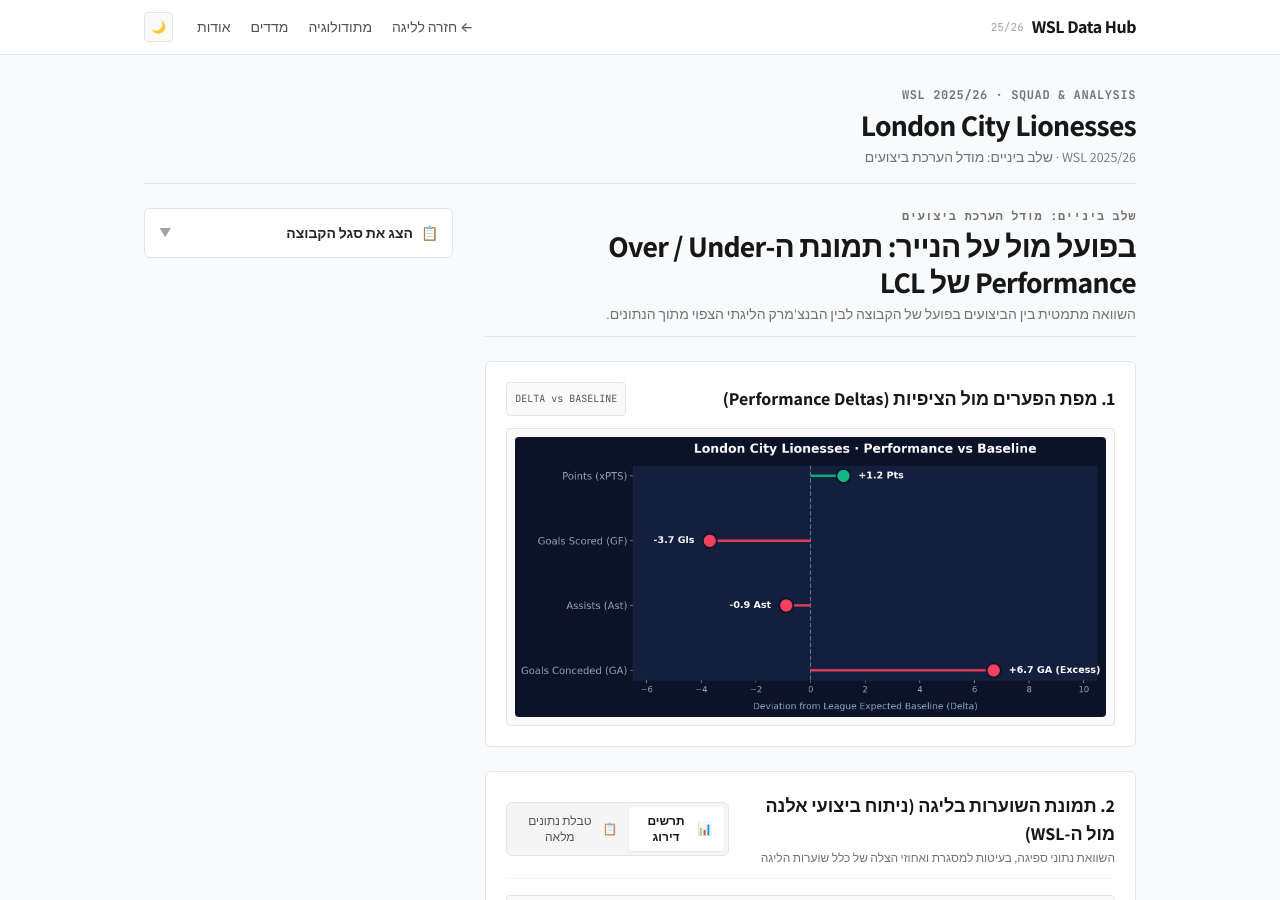
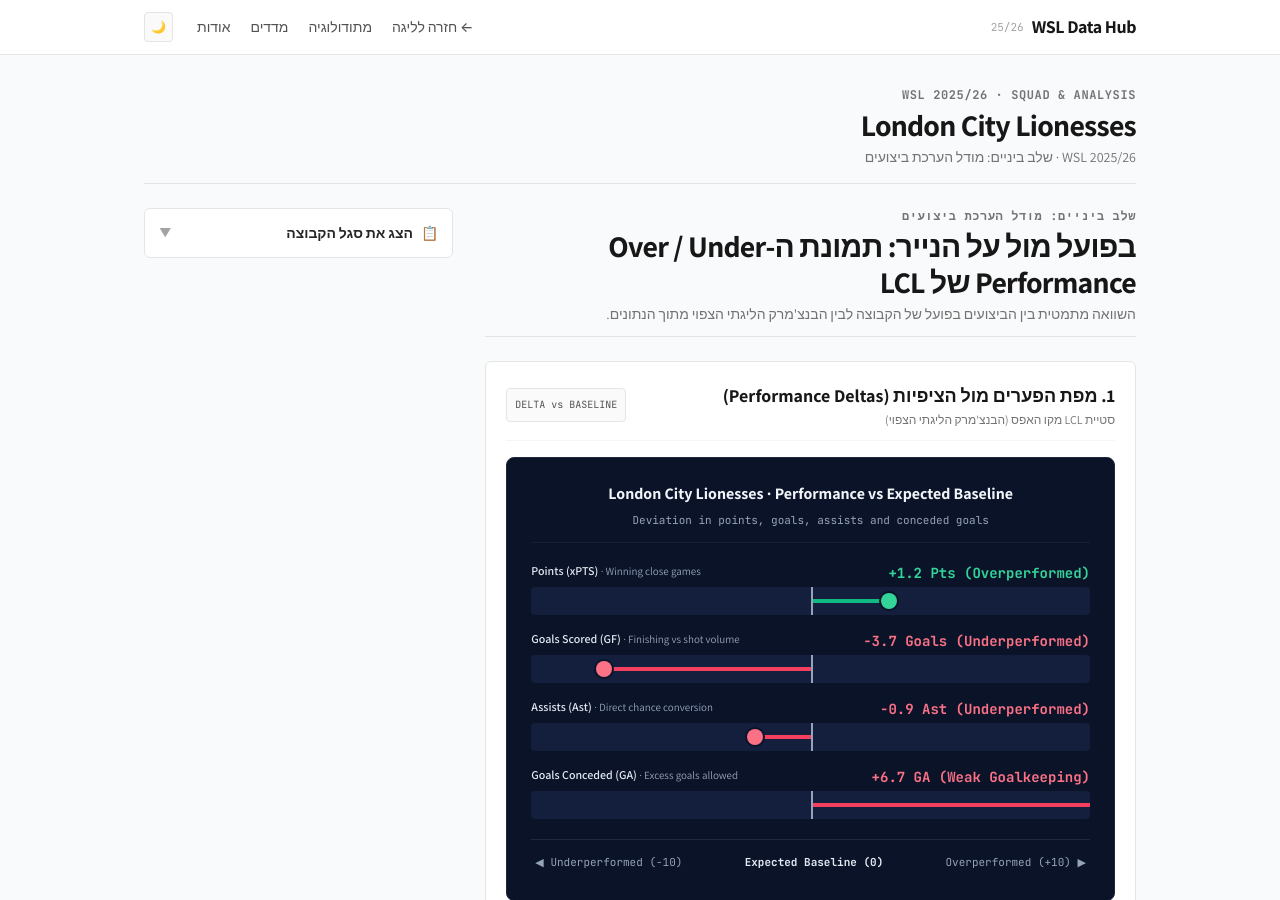
Before and after one commit to davidkorenblit/wsl-data-hub, a Jekyll site: the page built from teams/london-city-lionesses-evaluation.md, in a window 1280 px wide and 900 px high. Built offline with Jekyll 4.4.1, drawn with Linux system fonts in a browser that asks for light colours; nearby versions of some CDN libraries.

Commit message:
Replace static delta chart with native responsive HTML/CSS vector component and export defensive squad data

```diff
--- a/teams/london-city-lionesses-evaluation.md
+++ b/teams/london-city-lionesses-evaluation.md
@@ -24,21 +24,100 @@
     </p>
   </div>
 
-  <!-- Chart 1: Performance Deltas -->
-  <div class="rounded-md border border-neutral-200 dark:border-neutral-800 bg-white dark:bg-[#121215] p-4 sm:p-5 space-y-3">
-    <div class="flex items-center justify-between">
-      <h2 class="text-lg font-bold text-neutral-900 dark:text-white">
-        1. מפת הפערים מול הציפיות (Performance Deltas)
-      </h2>
+  <!-- Chart 1: Performance Deltas (Pure Responsive Vector Lollipop Component) -->
+  <div class="rounded-md border border-neutral-200 dark:border-neutral-800 bg-white dark:bg-[#121215] p-4 sm:p-5 space-y-4">
+    <div class="flex items-center justify-between border-b border-neutral-100 dark:border-neutral-800 pb-3">
+      <div>
+        <h2 class="text-lg font-bold text-neutral-900 dark:text-white">
+          1. מפת הפערים מול הציפיות (Performance Deltas)
+        </h2>
+        <p class="text-xs text-neutral-500 dark:text-neutral-400 mt-0.5">
+          סטיית LCL מקו האפס (הבנצ'מרק הליגתי הצפוי)
+        </p>
+      </div>
       <span class="text-[10px] font-mono border border-neutral-200 dark:border-neutral-700 bg-neutral-50 dark:bg-neutral-800 px-2 py-0.5 rounded text-neutral-600 dark:text-neutral-300">
         DELTA vs BASELINE
       </span>
     </div>
 
-    <div class="rounded border border-neutral-200 dark:border-neutral-800 bg-neutral-50 dark:bg-neutral-900 flex justify-center p-2">
-      <img src="{{ '/assets/images/evaluations/lcl_performance_deltas.png' | relative_url }}"
-           alt="London City Lionesses Performance Deltas Chart"
-           class="w-full max-w-3xl h-auto rounded">
+    <!-- Pure CSS/HTML Vector Lollipop Dashboard -->
+    <div class="bg-[#0b1329] border border-[#1e293b] rounded-lg p-4 sm:p-6 text-white font-sans space-y-5" dir="ltr">
+      <div class="text-center pb-2 border-b border-[#1e293b]/60">
+        <h3 class="text-sm sm:text-base font-bold text-slate-100">London City Lionesses · Performance vs Expected Baseline</h3>
+        <p class="text-[11px] text-slate-400 font-mono">Deviation in points, goals, assists and conceded goals</p>
+      </div>
+
+      <!-- 4 Metric Rows with Strict Zero Centerline -->
+      <div class="space-y-4">
+
+        <!-- Row 1: Points -->
+        <div class="space-y-1">
+          <div class="flex justify-between text-xs font-medium">
+            <span class="text-slate-200 font-semibold">Points (xPTS) <span class="text-slate-400 font-normal text-[11px]">· Winning close games</span></span>
+            <span class="font-mono font-bold text-emerald-400 text-xs sm:text-sm">+1.2 Pts (Overperformed)</span>
+          </div>
+          <div class="relative h-7 bg-[#131f3d] rounded flex items-center px-1 overflow-hidden">
+            <div class="absolute left-1/2 top-0 bottom-0 w-0.5 bg-slate-400 z-10"></div>
+            <!-- Lollipop Line & Head -->
+            <div class="absolute left-1/2 h-1 bg-emerald-500 rounded-r z-0 flex items-center" style="width: 14%;">
+              <div class="absolute -right-2 w-4 h-4 rounded-full bg-emerald-400 ring-2 ring-[#0b1329] shadow"></div>
+            </div>
+          </div>
+        </div>
+
+        <!-- Row 2: Goals Scored -->
+        <div class="space-y-1">
+          <div class="flex justify-between text-xs font-medium">
+            <span class="text-slate-200 font-semibold">Goals Scored (GF) <span class="text-slate-400 font-normal text-[11px]">· Finishing vs shot volume</span></span>
+            <span class="font-mono font-bold text-rose-400 text-xs sm:text-sm">-3.7 Goals (Underperformed)</span>
+          </div>
+          <div class="relative h-7 bg-[#131f3d] rounded flex items-center px-1 overflow-hidden">
+            <div class="absolute left-1/2 top-0 bottom-0 w-0.5 bg-slate-400 z-10"></div>
+            <!-- Lollipop Line & Head -->
+            <div class="absolute right-1/2 h-1 bg-rose-500 rounded-l z-0 flex items-center justify-start" style="width: 37%;">
+              <div class="absolute -left-2 w-4 h-4 rounded-full bg-rose-400 ring-2 ring-[#0b1329] shadow"></div>
+            </div>
+          </div>
+        </div>
+
+        <!-- Row 3: Assists -->
+        <div class="space-y-1">
+          <div class="flex justify-between text-xs font-medium">
+            <span class="text-slate-200 font-semibold">Assists (Ast) <span class="text-slate-400 font-normal text-[11px]">· Direct chance conversion</span></span>
+            <span class="font-mono font-bold text-rose-400 text-xs sm:text-sm">-0.9 Ast (Underperformed)</span>
+          </div>
+          <div class="relative h-7 bg-[#131f3d] rounded flex items-center px-1 overflow-hidden">
+            <div class="absolute left-1/2 top-0 bottom-0 w-0.5 bg-slate-400 z-10"></div>
+            <!-- Lollipop Line & Head -->
+            <div class="absolute right-1/2 h-1 bg-rose-500 rounded-l z-0 flex items-center justify-start" style="width: 10%;">
+              <div class="absolute -left-2 w-4 h-4 rounded-full bg-rose-400 ring-2 ring-[#0b1329] shadow"></div>
+            </div>
+          </div>
+        </div>
+
+        <!-- Row 4: Goals Conceded -->
+        <div class="space-y-1">
+          <div class="flex justify-between text-xs font-medium">
+            <span class="text-slate-200 font-semibold">Goals Conceded (GA) <span class="text-slate-400 font-normal text-[11px]">· Excess goals allowed</span></span>
+            <span class="font-mono font-bold text-rose-400 text-xs sm:text-sm">+6.7 GA (Weak Goalkeeping)</span>
+          </div>
+          <div class="relative h-7 bg-[#131f3d] rounded flex items-center px-1 overflow-hidden">
+            <div class="absolute left-1/2 top-0 bottom-0 w-0.5 bg-slate-400 z-10"></div>
+            <!-- Lollipop Line & Head -->
+            <div class="absolute left-1/2 h-1 bg-rose-500 rounded-r z-0 flex items-center" style="width: 67%;">
+              <div class="absolute -right-2 w-4 h-4 rounded-full bg-rose-400 ring-2 ring-[#0b1329] shadow"></div>
+            </div>
+          </div>
+        </div>
+
+      </div>
+
+      <!-- Axis Labels -->
+      <div class="flex justify-between text-[11px] font-mono text-slate-400 border-t border-[#1e293b] pt-2 px-1">
+        <span>◀ Underperformed (-10)</span>
+        <span class="text-slate-200 font-bold">Expected Baseline (0)</span>
+        <span>Overperformed (+10) ▶</span>
+      </div>
     </div>
   </div>
 
```
Also changed, not shown: _data/defensive_squad.json (added, +278 -0 lines).
